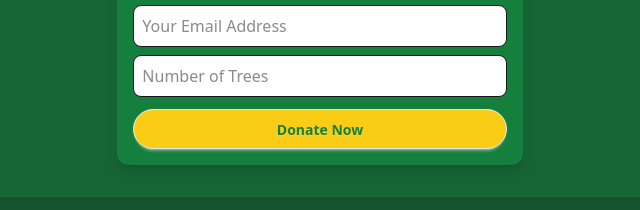
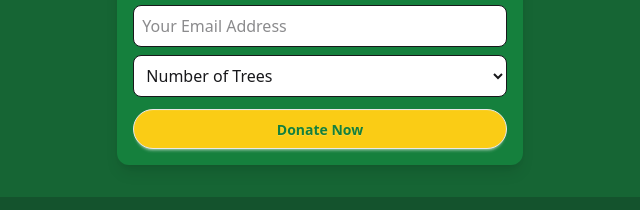
Before and after one commit to parety308/green-earth-a-6, a plain HTML site: page index.html in a window 1280 px wide. Shown: the part 1587-1797 px from the top of the page, 320-960 px from the left. Drawn offline with nearby package versions, Linux system fonts and the light colour scheme; no server answers.

Commit message:
added select item

```diff
--- a/index.html
+++ b/index.html
@@ -79,7 +79,7 @@
                     <h1 class="text-2xl font-bold mb-1 ">Your Cart</h1>
                     <div id="add-container">
                     </div>
-                    <div id="price-container"  class="flex justify-between my-3">
+                    <div id="price-container" class="flex justify-between my-3">
                         <h1 class="text-xl font-semibold">Total</h1>
                         <h1 id="update-price"></h1>
                     </div>
@@ -133,13 +133,21 @@
                 <div class="flex flex-col justify-center items-center ">
                     <input type="text" class="bg-white rounded-lg p-2 mt-2 w-full " placeholder="Your Name">
                     <input type="text" class="bg-white rounded-lg p-2 mt-2 w-full " placeholder="Your Email Address">
-                    <input type="text" class="bg-white rounded-lg p-2 mt-2 w-full " placeholder="Number of Trees">
+                    <select id="numPlants" class="bg-white rounded-lg p-2 mt-2 w-full">
+                        <option value="" disabled selected>Number of Trees</option>
+                        <option value="1">1</option>
+                        <option value="2">2</option>
+                        <option value="3">3</option>
+                        <option value="4">4</option>
+                        <option value="5">5</option>
+                    </select>
+
                     <a class="btn bg-[#FACC15] text-[#15803D] mt-3 rounded-3xl w-full">Donate Now</a>
                 </div>
             </div>
         </section>
         <section class="text-[#FFFFFF] text-xl  shadow-md bg-[#14532D] text-center py-4 ">
-<p>© 2025 Green Earth. All Rights Reserved.</p>
+            <p>© 2025 Green Earth. All Rights Reserved.</p>
         </section>
     </footer>
     <script src="index.js"></script>
```
